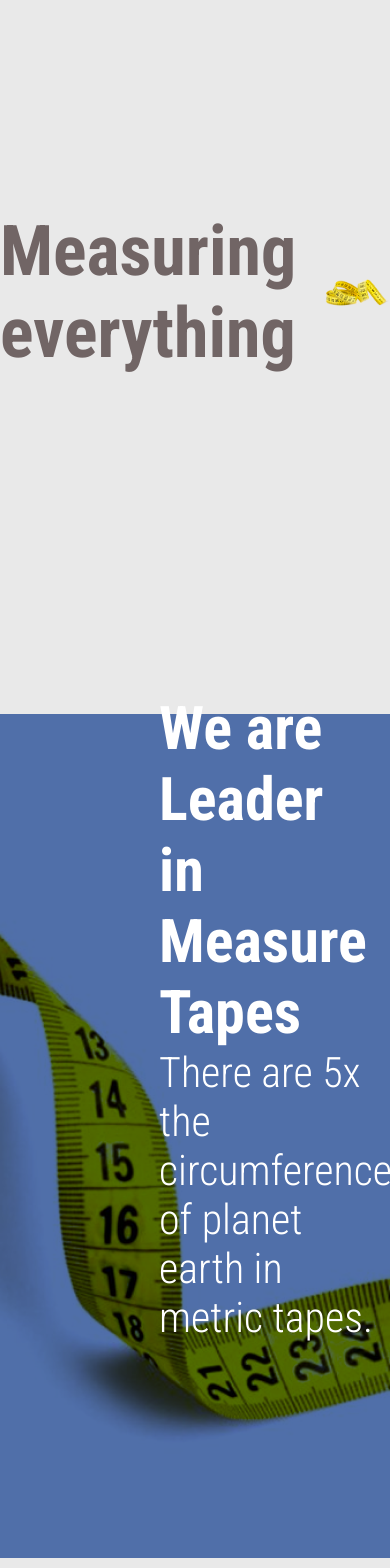
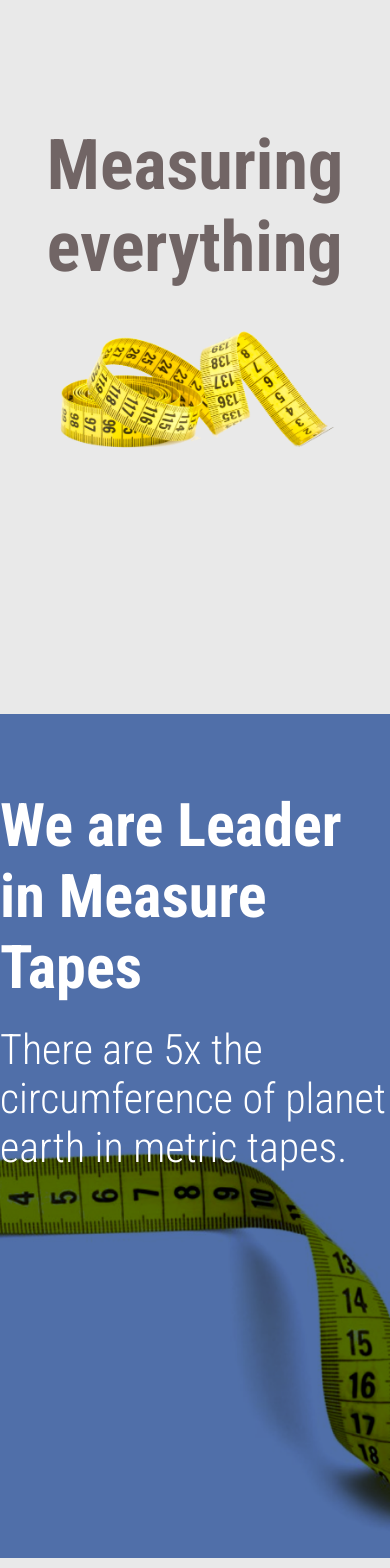
Before and after one commit to EduardoBravoP/zutterman, a Next.js app: page / in a window 390 px wide. Shown: the part 240-1808 px from the top of the page. Built offline with nearby package versions, Linux system fonts and the light colour scheme.

Commit message:
Styles: Created Home responsivity

```diff
--- a/src/pages/_document.tsx
+++ b/src/pages/_document.tsx
@@ -11,6 +11,8 @@ export default class MyDocument extends Document {
             href="https://fonts.googleapis.com/css2?family=Roboto+Condensed:wght@300;400;700&display=swap"
             rel="stylesheet"
           />
+
+          <meta name="viewport" content="width=device-width, initial-scale=1" />
         </Head>
 
         <body>
--- a/src/styles/pages/index.module.scss
+++ b/src/styles/pages/index.module.scss
@@ -1,6 +1,7 @@
 .graySection {
   height: 100vh;
   background-color: var(--gray-200);
+  padding: 0 70px 0 70px;
 
   display: flex;
   align-items: center;
@@ -41,3 +42,30 @@
     }
   }
 }
+
+@media (max-width: 1000px) {
+  .graySection {
+    div {
+      flex-direction: column;
+    }
+  }
+}
+
+@media (max-width: 740px) {
+  .blueSection {
+    padding-top: 76px;
+    background-position: bottom;
+    background-size: 700px;
+
+    display: flex;
+    justify-content: center;
+
+    div {
+      position: initial;
+
+      h1 {
+        margin-bottom: 22px;
+      }
+    }
+  }
+}
```
